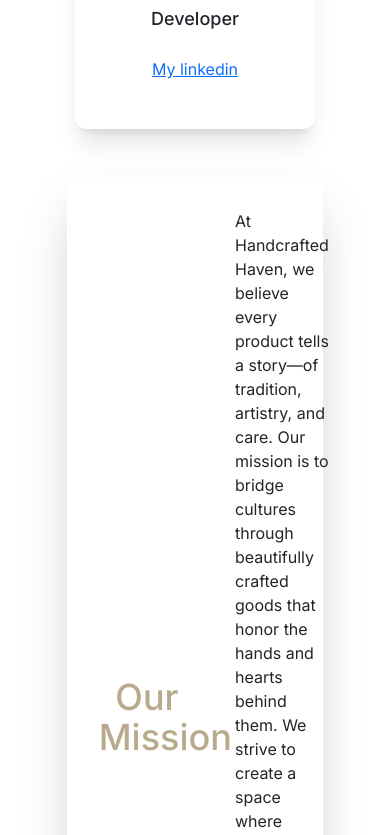
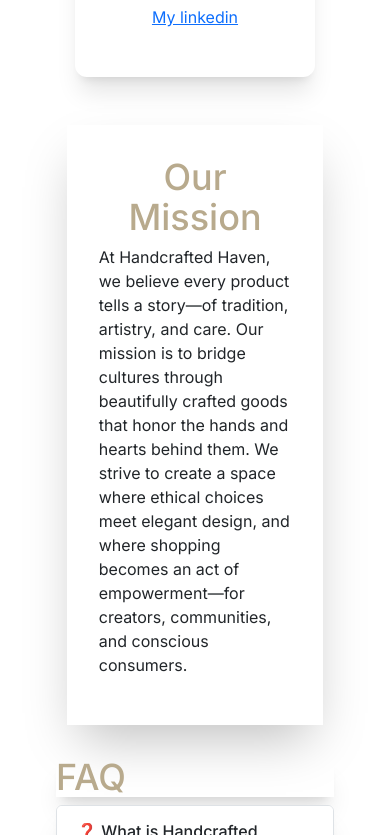
Before and after one commit to KukkikD/WDD430-Group6-Project, a Next.js app: page /AboutUs in a window 390 px wide. Shown: the part 2989-3824 px from the top of the page. Built offline with nearby package versions, Linux system fonts and the light colour scheme; a web font is replaced by a local one.

Commit message:
progress

```diff
--- a/src/app/AboutUs/OurMission.tsx
+++ b/src/app/AboutUs/OurMission.tsx
@@ -2,9 +2,9 @@
 
 export default function OurMission(){
     return(
-        <div className="flex size-[75%] m-auto p-8 gap-10  shadow-2xl">
-            <h2 className="text-4xl self-center text-center size-[50%] text-[#b8aa8d]">Our Mission</h2>
-            <p className="size-[50%]">At Handcrafted Haven, we believe every product tells a story—of tradition,
+        <div className="md:flex size-[75%] m-auto p-8 gap-10  shadow-2xl">
+            <h2 className="text-4xl self-center text-center md:size-[50%] text-[#b8aa8d]">Our Mission</h2>
+            <p className="md:size-[50%] sm:size[100%]">At Handcrafted Haven, we believe every product tells a story—of tradition,
                 artistry, and care. Our mission is to bridge cultures through beautifully
                 crafted goods that honor the hands and hearts behind them. We strive to
                 create a space where ethical choices meet elegant design, and where shopping
--- a/src/app/AboutUs/ourStory.tsx
+++ b/src/app/AboutUs/ourStory.tsx
@@ -1,6 +1,6 @@
 export default function OurStory(){
     return (
-        <div className="flex flex-col text-center p-8 gap-5 bg-[#8f6b5d] mt-3 text-white">
+        <div className="flex flex-col text-center p-8 gap-5 bg-[#8f6b5d] mt-3 text-white md:">
             <h2 className="text-4xl">
                 Our Story
             </h2>
--- a/src/app/AboutUs/page.tsx
+++ b/src/app/AboutUs/page.tsx
@@ -5,12 +5,12 @@
 
 export default function page(){
     return (
-            <>
+            <div>
                 <h1 className="text-5xl text-[#b8aa8d] mt-2 mb-2">About Us</h1>
                 <OurStory />
                 <OurTeam />
                 <OurMission/>
                 <FAQ />
-            </>
+            </div>
         )
 }
--- a/src/app/AboutUs/teamCard.jsx
+++ b/src/app/AboutUs/teamCard.jsx
@@ -1,10 +1,12 @@
+import Link from "next/link";
+
 export default function TeamCard({fullName, role, linkedIn, image}) {
     return (
         <div className="flex flex-col xl:size-[28%] lg:size-[30%] md:size-[30%] sm:size-[40%] border-black rounded-xl text-center shadow-xl gap-3 p-5">
             <img className="size-[100px]" src={image} alt="Place holder" />
             <h3 className="text-xl text-[#b8aa8d]">{fullName}</h3>
             <h4 className="text-lg">{role}</h4>
-            <a href={linkedIn}>My linkedin</a>
+            <Link href={linkedIn}>My linkedin</Link>
         </div>
     )
 }
--- a/src/app/globals.css
+++ b/src/app/globals.css
@@ -13,5 +13,8 @@
 @layer utilities {
   h1 {
     font-size: larger;
+  };
+  a{
+    text-decoration: none;
   }
 }
--- a/src/ui/components/Navbar.tsx
+++ b/src/ui/components/Navbar.tsx
@@ -23,12 +23,12 @@
               />
             </Link>
           </div>
-        <nav className="flex flex-wrap items-center justify-end w-[70%] gap-6">
+        <nav className="flex flex-wrap items-center justify-end w-[80%] gap-6 sm:m-auto">
 
           {/* Center: Menu */}
           <div className="flex justify-center">
             <ul className="flex-1 flex flex-wrap justify-center gap-6 text-lg text-gray-700">
-              <li className="whitespace-nowrap"><Link href="/" className="text-gray-700 hover:text-yellow-400 transition-colors duration-200">Home</Link></li>
+              <li className="whitespace-nowrap"><Link href="/" className="text-gray-700 hover:text-yellow-400 transition-colors duration-200 no-underline">Home</Link></li>
               <li className="whitespace-nowrap"><Link href="/shop" className="text-gray-700 hover:text-yellow-400">Shop</Link></li>
               <li className="whitespace-nowrap"><Link href="/seller-profile" className="text-gray-700 hover:text-yellow-400">Seller Profile</Link></li>
               <li className="whitespace-nowrap"><Link href="/seller/dashboard" className="text-gray-700 hover:text-yellow-400">Dashboard</Link></li> {/* 👈 add here */}
```
